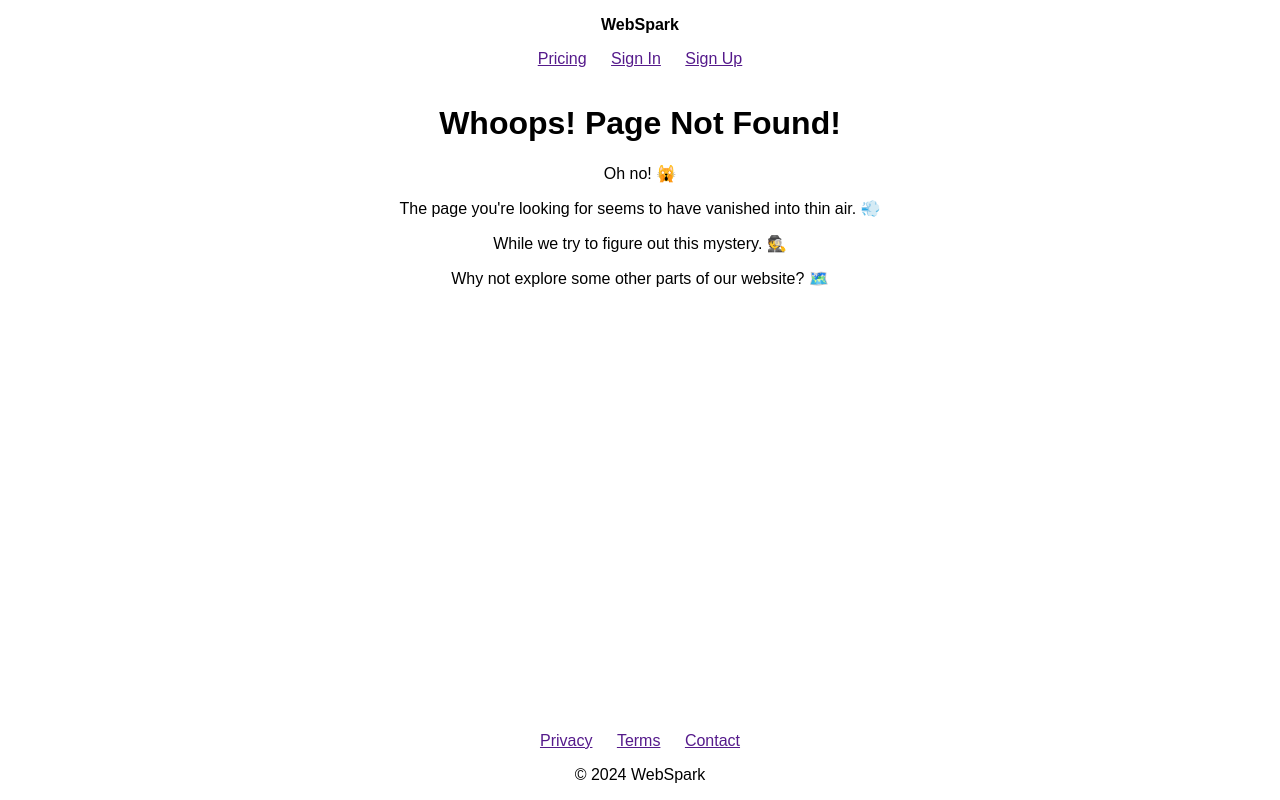
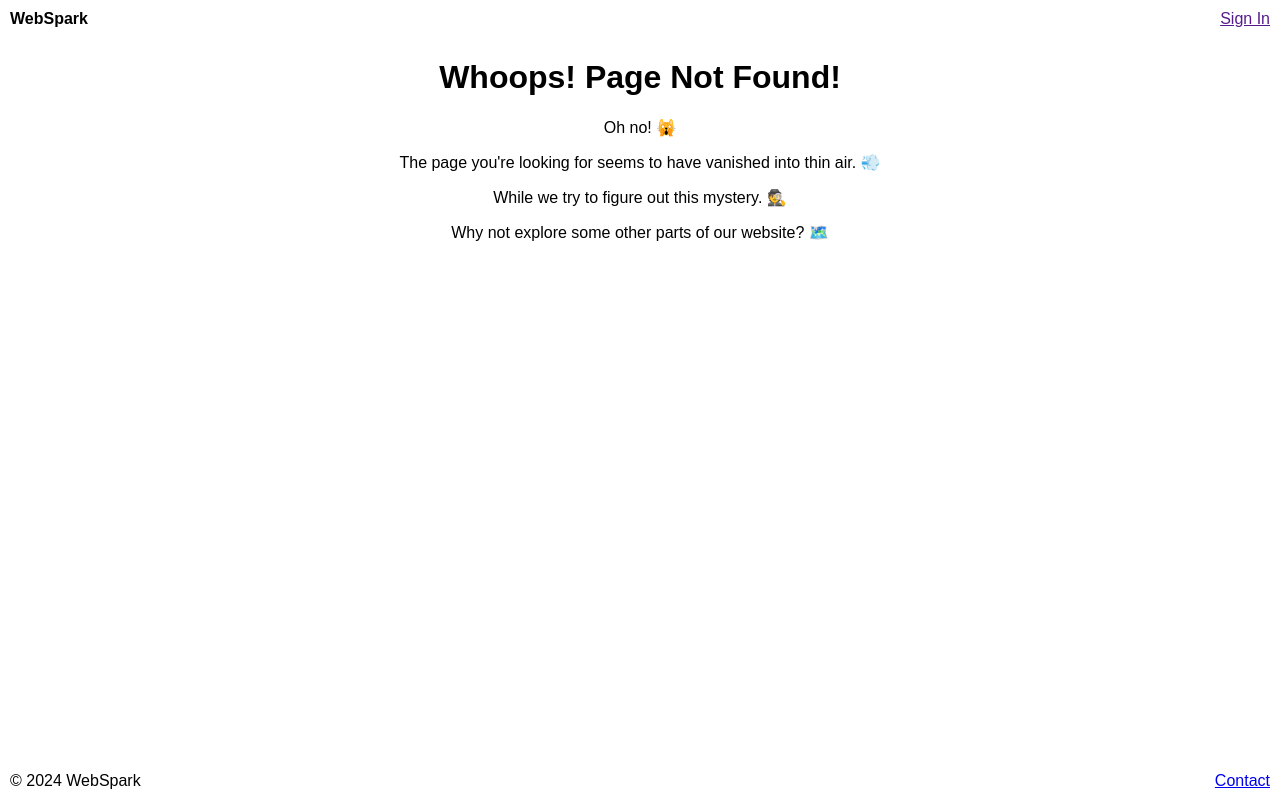
Before and after one commit to decodingchris/webspark, a website: page frontend/404.html in a window 1280 px wide. Drawn offline with Linux system fonts and the light colour scheme.

Commit message:
Simplify frontend

```diff
--- a/frontend/404.html
+++ b/frontend/404.html
@@ -16,11 +16,7 @@
     <div class="grid-container">
       <header>
         <div class="logo"><strong>WebSpark</strong></div>
-        <ul class="links">
-          <li><a href="">Pricing</a></li>
-          <li><a href="">Sign In</a></li>
-          <li><a href="">Sign Up</a></li>
-        </ul>
+        <a href="">Sign In</a>
       </header>
       <main>
         <hgroup class="hero">
@@ -34,12 +30,8 @@
         </hgroup>
       </main>
       <footer>
-        <ul class="links">
-          <li><a href="">Privacy</a></li>
-          <li><a href="">Terms</a></li>
-          <li><a href="">Contact</a></li>
-        </ul>
         <div class="copyright">&copy; 2024 WebSpark</div>
+        <a href="https://twitter.com/decodingchris" target="_blank">Contact</a>
       </footer>
     </div>
   </body>
--- a/frontend/style.css
+++ b/frontend/style.css
@@ -6,38 +6,28 @@ body {
 .grid-container {
   height: 100vh;
   display: grid;
-  grid-template-rows: auto 1fr auto;
+  grid-template-rows:
+    auto
+    1fr
+    auto;
 }
 
 header {
-  text-align: center;
+  display: flex;
+  justify-content: space-between;
+  margin: 10px;
 }
 
 main {
   display: flex;
   justify-content: center;
-  padding: 0 16px;
   text-align: center;
+  padding-left: 20px;
+  padding-right: 20px;
 }
 
 footer {
-  text-align: center;
+  display: flex;
+  justify-content: space-between;
+  margin: 10px;
 }
-
-.logo {
-  margin-top: 16px;
-}
-
-.links {
-  list-style-type: none;
-  padding: 0;
-}
-
-.links li {
-  display: inline;
-  padding: 0 10px;
-}
-
-.copyright {
-  margin-bottom: 16px;
-}
```
Also changed, not shown: frontend/index.html (+2 -10 lines).
